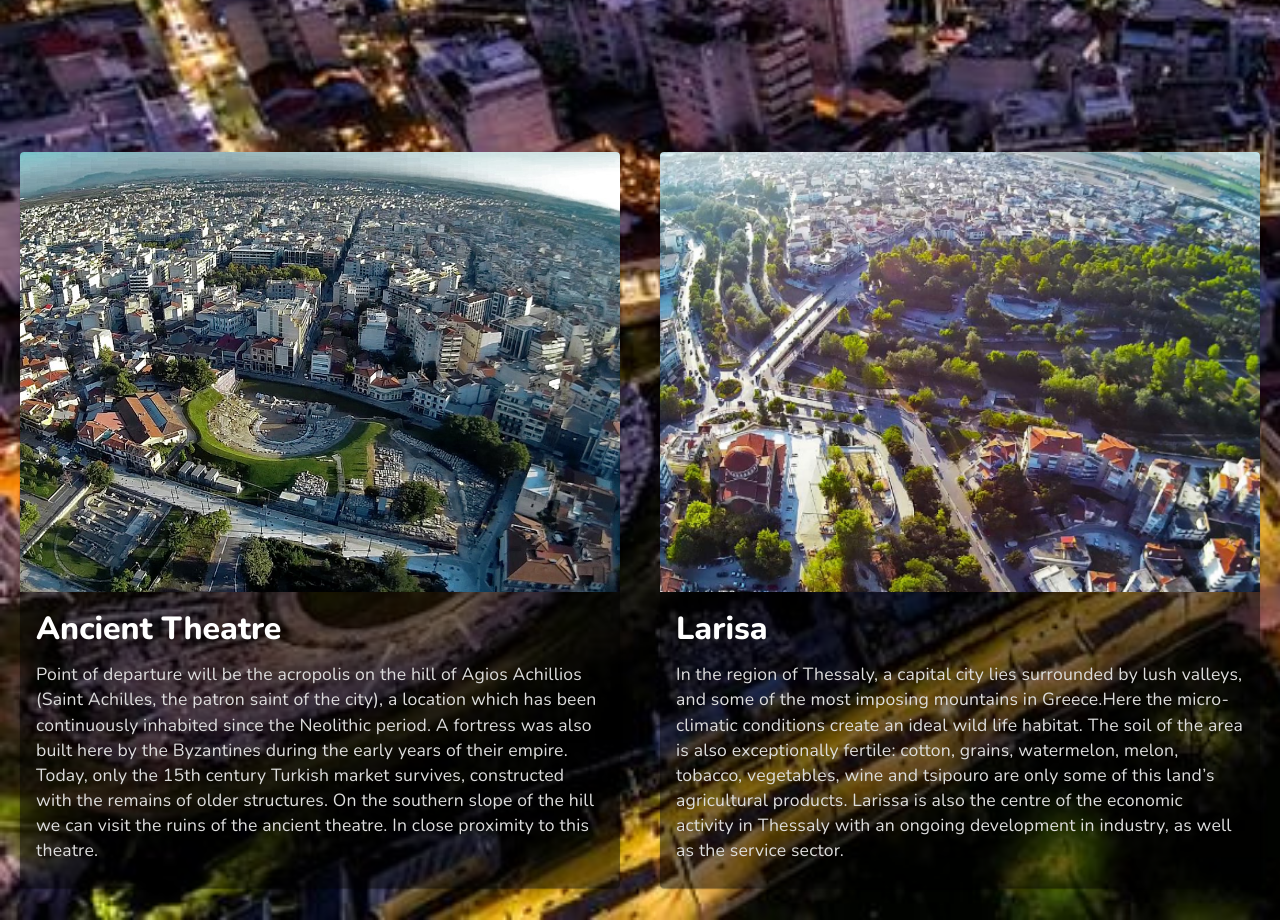
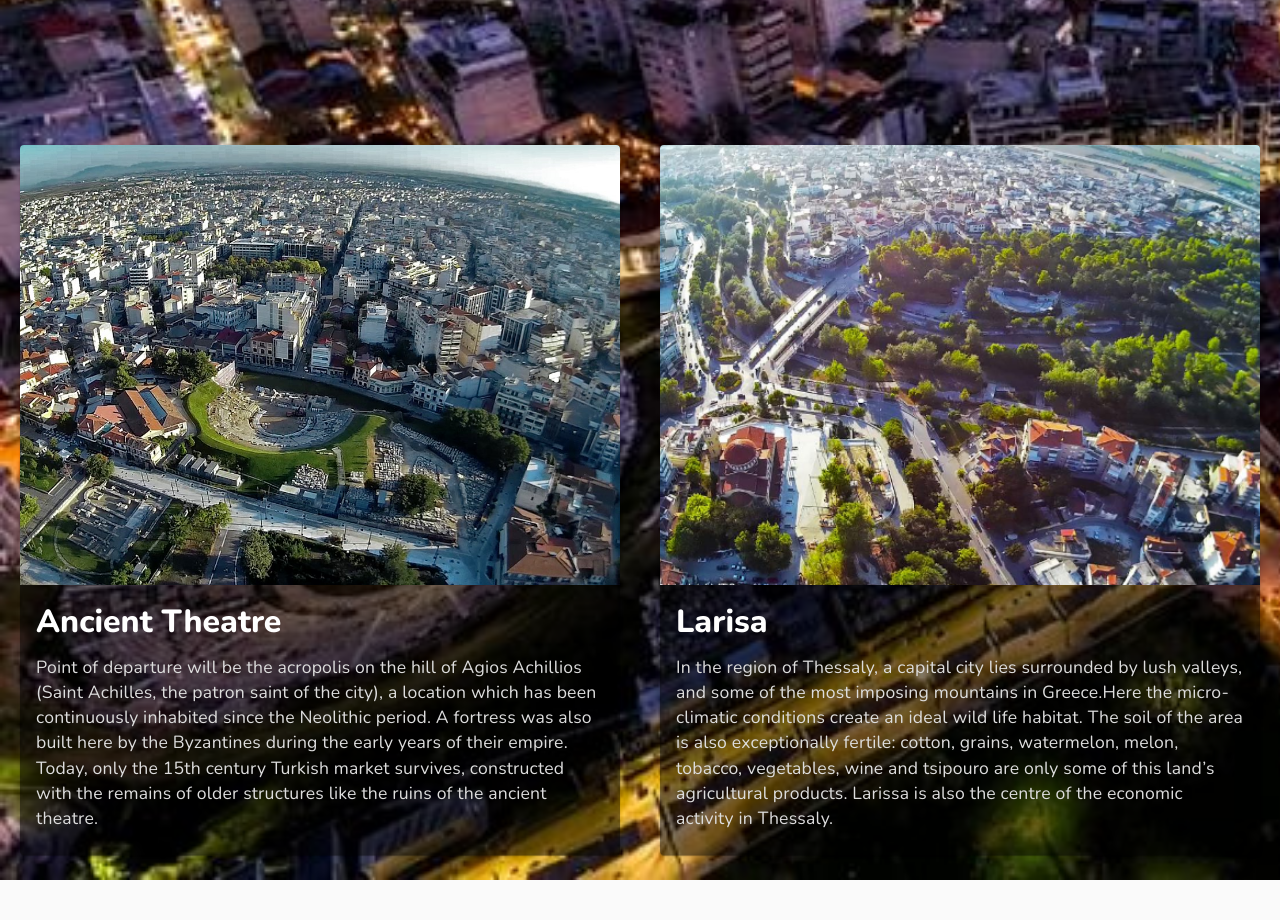
Before and after one commit to OldDognoob/MyLarisa, a React (Create React App) app in the folder my-town/: page / in a window 1280 px wide. Shown: the part 680-1600 px from the top of the page. After the commit the page ends 1560 px from the top, so only its background shows below. Built offline with nearby package versions, Linux system fonts and the light colour scheme.

Commit message:
wip-larisa-project

```diff
--- a/my-town/src/components/PlaceToVisit.js
+++ b/my-town/src/components/PlaceToVisit.js
@@ -5,7 +5,7 @@ import places from "../static/places";
 import useWindowPosition from '../hook/useWindowPosition';
 const useStyles = makeStyles((theme) => ({
   root: {
-    minHeight: "100vh",
+    minHeight: "95vh",
     display: "flex",
     justifyContent: "center",
     alignItems: "center",
--- a/my-town/src/static/places.js
+++ b/my-town/src/static/places.js
@@ -2,14 +2,14 @@ const places = [
     {
         title: 'Larisa',
         description:
-        "In the region of Thessaly, a capital city lies surrounded by lush valleys, and some of the most imposing mountains in Greece.Here the micro-climatic conditions create an ideal wild life habitat. The soil of the area is also exceptionally fertile: cotton, grains, watermelon, melon, tobacco, vegetables, wine and tsipouro are only some of this land’s agricultural products. Larissa is also the centre of the economic activity in Thessaly with an ongoing development in industry, as well as the service sector.",
+        "In the region of Thessaly, a capital city lies surrounded by lush valleys, and some of the most imposing mountains in Greece.Here the micro-climatic conditions create an ideal wild life habitat. The soil of the area is also exceptionally fertile: cotton, grains, watermelon, melon, tobacco, vegetables, wine and tsipouro are only some of this land’s agricultural products. Larissa is also the centre of the economic activity in Thessaly.",
         imageUrl:process.env.PUBLIC_URL + '/images/larisa1.jpg',
         time: 1500,
     },
     {
         title:"Ancient Theatre",
         description:
-        "Point of departure will be the acropolis on the hill of Agios Achillios (Saint Achilles, the patron saint of the city), a location which has been continuously inhabited since the Neolithic period. A fortress was also built here by the Byzantines during the early years of their empire. Today, only the 15th century Turkish market survives, constructed with the remains of older structures. On the southern slope of the hill we can visit the ruins of the ancient theatre. In close proximity to this theatre.",
+        "Point of departure will be the acropolis on the hill of Agios Achillios (Saint Achilles, the patron saint of the city), a location which has been continuously inhabited since the Neolithic period. A fortress was also built here by the Byzantines during the early years of their empire. Today, only the 15th century Turkish market survives, constructed with the remains of older structures like the ruins of the ancient theatre.",
         imageUrl:process.env.PUBLIC_URL + '/images/larisa.jpg',
         time: 1500,
     },
```
